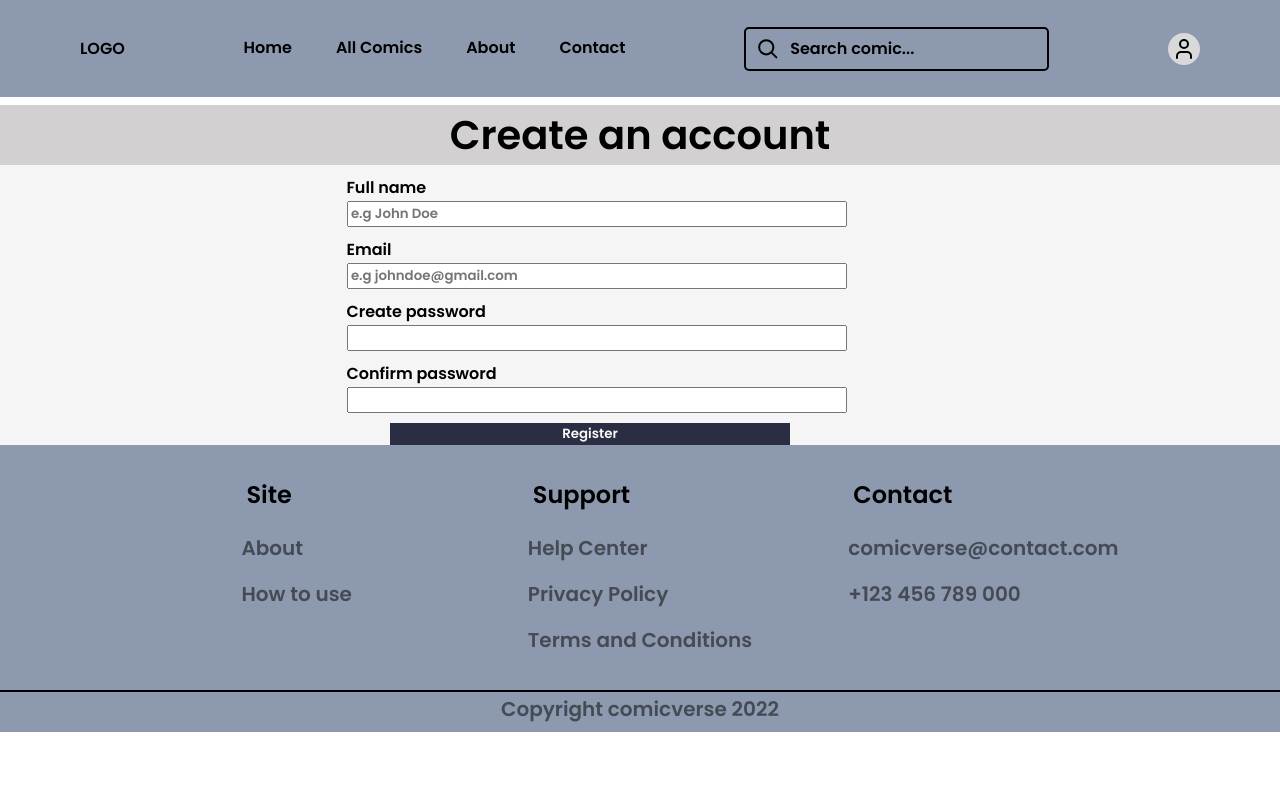
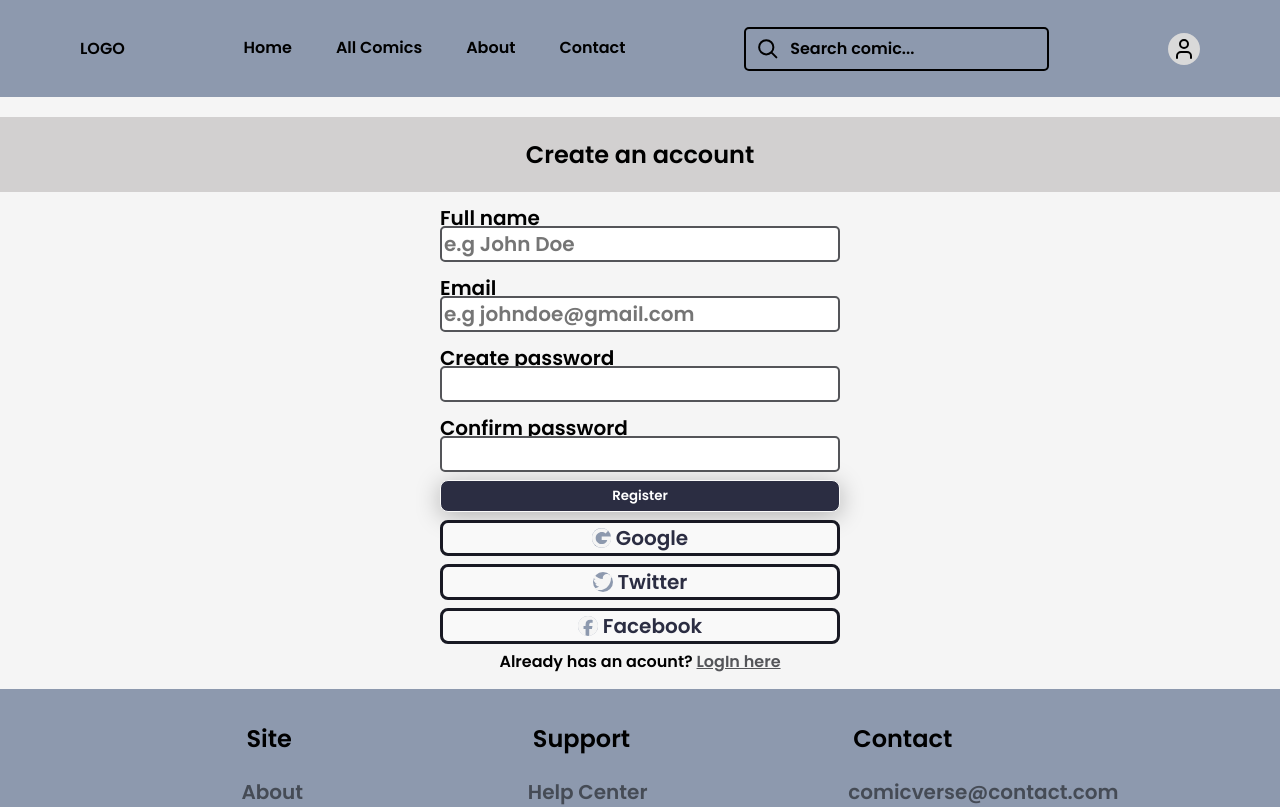
Before and after one commit to Worldwide-Talented-Fellows/comicverse, a Next.js app: page /signUpPage in a window 1280 px wide. Shown: the top 807 px of the page. Built offline with nearby package versions, Linux system fonts and the light colour scheme.

Commit message:
Updated the SignUp page

```diff
--- a/package.json
+++ b/package.json
@@ -10,6 +10,11 @@
         "prettier": "prettier --write ."
     },
     "dependencies": {
+        "@fortawesome/fontawesome-svg-core": "^6.2.0",
+        "@fortawesome/free-brands-svg-icons": "^6.2.0",
+        "@fortawesome/free-regular-svg-icons": "^6.2.0",
+        "@fortawesome/free-solid-svg-icons": "^6.2.0",
+        "@fortawesome/react-fontawesome": "^0.2.0",
         "@next-auth/mongodb-adapter": "^1.0.4",
         "axios": "^0.27.2",
         "bcrypt": "^5.0.1",
--- a/pages/signUpPage/index.js
+++ b/pages/signUpPage/index.js
@@ -1,26 +1,70 @@
 import React from 'react';
 import styles from '../../styles/signUp/signUpPage.module.css';
+import { FontAwesomeIcon } from '@fortawesome/react-fontawesome';
+import {
+    faGoogle,
+    faTwitter,
+    faFacebook,
+} from '@fortawesome/free-brands-svg-icons';
 
 function signUp() {
     return (
         <div className={styles.container}>
-            <div className={styles.header}>
             <h2>Create an account</h2>
-            </div>
-            <div >
-                <form action="/send-data-here" method="post" className={styles.input_forms} >
+            <form
+                action="/send-data-here"
+                method="post"
+                className={styles.input_forms}
+            >
                 <label for="first">Full name</label>
-                    <input type="text" id="first" name="first" placeholder='e.g John Doe' required />
+                <input
+                    type="text"
+                    id="first"
+                    name="first"
+                    placeholder="e.g John Doe"
+                    required
+                />
                 <label for="email">Email</label>
-                    <input type="text" id="email" name="email" placeholder='e.g johndoe@gmail.com' />
+                <input
+                    type="text"
+                    id="email"
+                    name="email"
+                    placeholder="e.g johndoe@gmail.com"
+                    required
+                />
                 <label for="create">Create password</label>
-                    <input type="password" id="create" name="create" />
+                <input type="password" id="create" name="create" required/>
                 <label for="confirmpassword">Confirm password</label>
-                    <input type="password" id="confirmpassword" name="confirmpassword" />
+                <input
+                    type="password"
+                    id="confirmpassword"
+                    name="confirmpassword"
+                    required
+                />
 
                 <button type="submit">Register</button>
             </form>
+
+            <div className={styles.fontAwesome}>
+                <a href="#">
+                    <FontAwesomeIcon icon={faGoogle} className={styles.icon} />
+                    Google
+                </a>
+
+                <a href="#">
+                    <FontAwesomeIcon icon={faTwitter} className={styles.icon} />
+                    Twitter
+                </a>
+
+                <a href="#">
+                    <FontAwesomeIcon
+                        icon={faFacebook}
+                        className={styles.icon}
+                    />
+                    Facebook
+                </a>
             </div>
+            <p>Already has an acount? <a className={styles.text}  href='#'>LogIn here </a></p>
         </div>
     );
 }
--- a/styles/signUp/signUpPage.module.css
+++ b/styles/signUp/signUpPage.module.css
@@ -1,38 +1,95 @@
 .container {
-    background:var(  --color-7);
-
-
+    display: flex;
+    flex-flow: column nowrap;
+    align-items: center;
+    background-color: #f5f5f5;
+}
+.container h2 {
+    display: flex;
+    flex-direction: row;
+    justify-content: center;
+    align-items: center;
+    padding: 20px 48px;
+    background-color: #d2d0d0;
+    position: relative;
+    margin-top: 20px;
+    width: 100%;
 }
 
-.header h2 {
-    font-family: Poppins;
-    font-size: 40px;
+.container form label {
+    display: flex;
+    margin-top: 18px;
+    font-family: 'Poppins';
+    font-style: normal;
     font-weight: 600;
-    line-height: 60px;
-    letter-spacing: 0em;
-    text-align: center;
-    background: #d2d0d0;
-    margin: 8px 0px 8px 0px;
+    font-size: 18px;
+    line-height: 16px;
+    font-style: normal;
+    font-weight: 600;
+    font-size: 20px;
 }
 
-.input_forms label{
-    display: block;
-    margin-top: 10px;
-    margin-left: 346.4px;
+.container form input {
+    width: 400px;
+    background: #ffffff;
+    border: 2px solid #545559;
+    border-radius: 5px;
+    font-style: normal;
+    font-family: 'Poppins';
+    font-weight: 600;
+    font-size: 20px;
 }
-.input_forms input{
+.container form button {
+    display: flex;
+    flex-flow: column no wrap;
+    justify-content: center;
+    align-items: center;
+    width: 400px;
+    background: #2b2d42;
+    color: #ffffff;
 
-    width: 500px;
-    margin-left: 346.9px;
+    padding: 5px 60px;
+    border: 1px solid #f9f9f9;
+    box-shadow: 0px 4px 24px rgba(0, 0, 0, 0.28);
+    border-radius: 8px;
+    margin-top: 8px;
 }
-.input_forms button{
-    display: block;
-    margin-left: 390px;
-    margin-top: 10px;
- width:400px;
- background: var(--color-3);
- color: var(--color-2);
- border: var(--color-3)
 
+.container .fontAwesome {
+    display: flex;
+    flex-flow: column;
+    margin-bottom: 5px;
+}
+.container .fontAwesome a {
+    border: 3px solid #181923;
+    border-radius: 8px;
+    width: 400px;
+    background: #f9f9f9;
+    margin-top: 8px;
+    color: #2b2d42;
+    font-family: 'Poppins';
+    font-style: normal;
+    font-weight: 600;
+    font-size: 20px;
+    display: flex;
+    align-items: center;
+    justify-content: center;
+}
 
+.fontAwesome .icon {
+    margin-right: 5px;
+    border-radius: 50px;
+    left: 6.25%;
+    right: 6.25%;
+    top: 6.25%;
+    background: #8d99ae;
+    color: #f5f5f5;
 }
+.container p .text {
+    color: #545559;
+    text-decoration: underline;
+}
+
+.container p {
+    margin-bottom: 15px;
+}
```
Also changed, not shown: 1 other file (tests, documents, lock files or other folders). Lines whose indentation alone changed are shown as unchanged.
